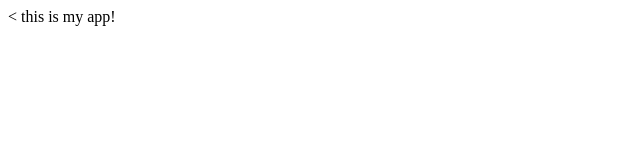
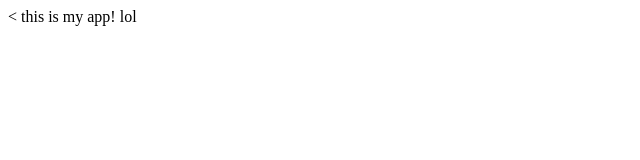
Before and after one commit to srinath1994/ProjectX, a plain HTML site: page index.html in a window 1280 px wide. Shown: the full height of the page, 0-640 px from the left. Drawn offline with Linux system fonts and the light colour scheme.

Commit message:
changes made to app.js

```diff
--- a/app.js
+++ b/app.js
@@ -0,0 +1 @@
+console.log('Hello');
--- a/index.html
+++ b/index.html
@@ -4,6 +4,6 @@
 
    </head>
      <<body>
-       this is my app!
+       this is my app!  lol
      </body>
 </html>
```
